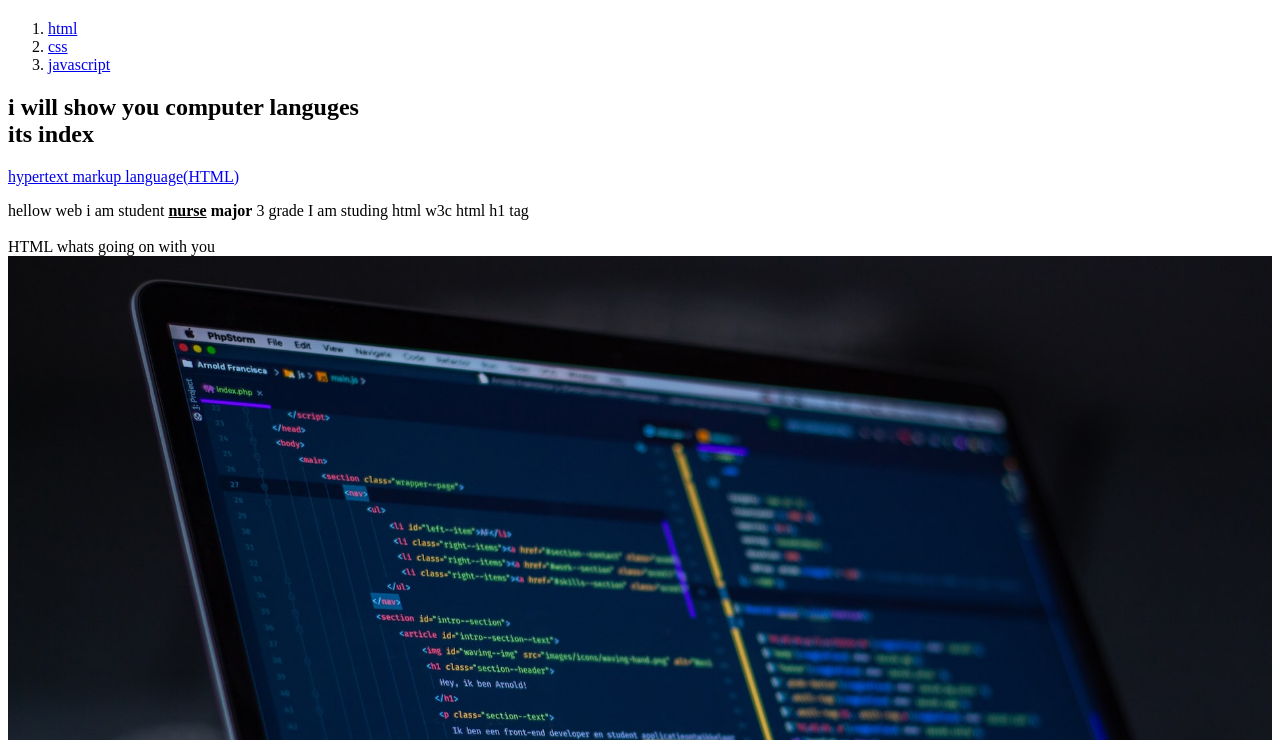
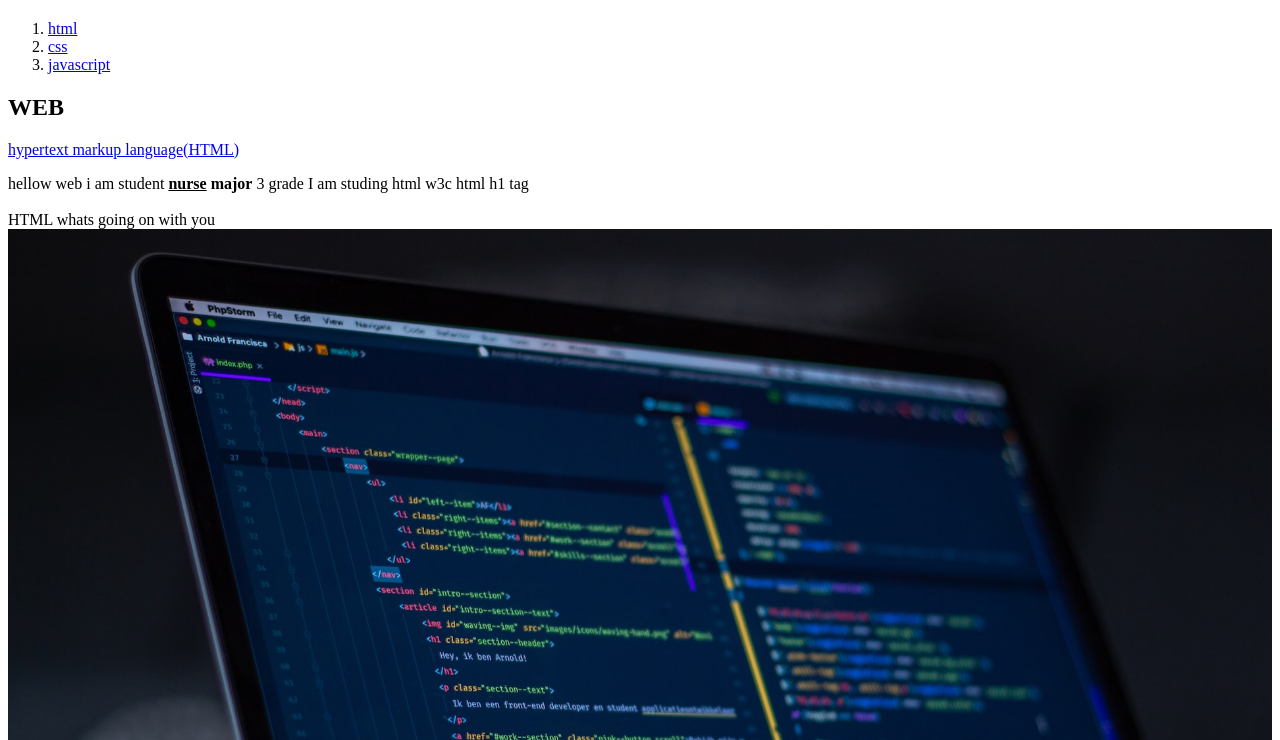
Before and after one commit to newbiejiwon/myfirst, a plain HTML site: page index.html in a window 1280 px wide. Shown: the part 60-800 px from the top of the page. Drawn offline with Linux system fonts and the light colour scheme.

Commit message:
ㄹㅇ수정
1.html

```diff
--- a/index.html
+++ b/index.html
@@ -11,7 +11,7 @@
         <li><a href="2.html">css</a></li>
         <li><a href="3.html">javascript</a></li>
     </ol>
-    <h2>i will show you computer languges <br> its index</h2>
+    <h2>WEB</h2>
     <p>
     <a href="https://www.w3.org/TR/2011/WD-html5-20110405/" target="_blank" title="html5 specification">hypertext markup language(HTML)
     </p></a>
```
Also changed, not shown: 1.html (+1 -1 lines).
